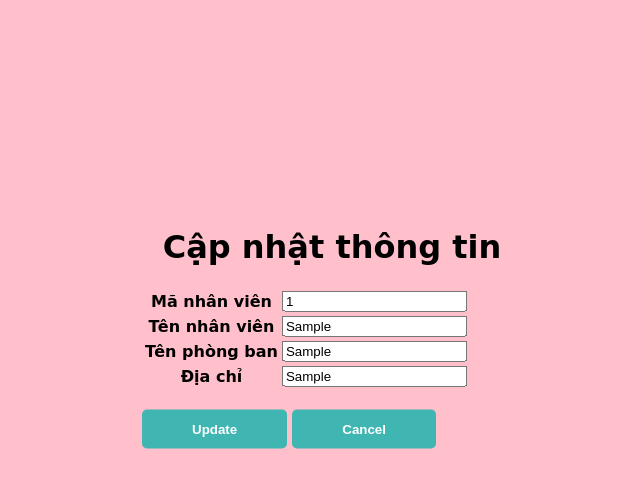
After one commit to CongTai195/WebExercise, a PHP site: page /CNWeb18N13/form-capnhatNV.php?IDNV=1 in a window 1280 px wide. The commit adds this page. Shown: the top 488 px of the page, without its empty margins (308-948 px from the left). Run offline with PHP 8.4, Linux system fonts and the light colour scheme; tables that the repository leaves empty or names only in its code hold one stand-in row (values such as "Sample post").

Commit message:
Cập nhật và xóa nhân viên

```diff
--- /dev/null
+++ b/form-capnhatNV.php
@@ -0,0 +1,88 @@
+<!DOCTYPE html>
+<html lang="en">
+<head>
+    <title>Fomr Cập nhật</title>
+    <style>
+        body{
+            margin: 0;
+            padding: 0;
+            font-family: 'Handlee', cursive;
+            background-color: pink;
+        }
+        h1{
+            text-align: center;
+        }
+        .FormUpdate{
+            color: black;
+            width: 380px;
+            position: absolute;
+            top: 50%;
+            left: 50%;
+            transform: translate(-50%,-80%);
+        }
+        .submit{
+            background-color: #3fb6b2;
+            padding: 12px 50px;
+            border-radius: 5px;
+            cursor: pointer;
+            color: #ffffff;
+            border: none;
+            outline: none;
+            margin: 0;
+            font-weight: bold;
+        }
+        .submit:hover{
+            background-color: #43a09d;
+        }
+        table{
+            padding-bottom: 20px;
+        }
+    </style>
+</head>
+<body>
+    <form id="form" action="http://localhost/CNWeb18N13/xulycapnhatNV.php" method="POST" name="FormUpdate" class="FormUpdate">
+        <?php
+            $link = mysqli_connect("localhost", "root", "");
+            mysqli_select_db($link, "dulieu");
+            $diachi = '';
+            $hoten = '';
+            $tenpb = '';
+            $IDNV = $_GET['IDNV'];
+            $query = "select IDNV, hoten, tenpb, diachi from nhanvien inner join phongban on nhanvien.IDPB = phongban.IDPB where IDNV = '$IDNV'";
+            $result = mysqli_query($link, $query);
+            if (mysqli_num_rows($result) == 1) {
+                $row = $result->fetch_array();
+                $hoten = $row["hoten"];
+                $diachi = $row["diachi"];
+                $tenpb = $row["tenpb"];
+            }
+            ?>
+        <h1>Cập nhật thông tin</h1>
+        <table>
+            <tr>
+                <th>Mã nhân viên</th>
+                <td><input type="text" readonly name="IDNV" id="IDNV" value="<?php echo $IDNV ?>"></td>
+            </tr>
+            <tr>
+                <th>Tên nhân viên</th>
+                <td><input type="text" name="hoten" id="hoten" value="<?php echo $hoten ?>"></td>
+            </tr>
+            <tr>
+                <th>Tên phòng ban</th>
+                <td><input type="text" name="tenpb" id="tenpb" value="<?php echo $tenpb ?>"></td>
+            </tr>
+            <tr>
+                <th>Địa chỉ</th>
+                <td><input type="text" name="diachi" id="diachi" value="<?php echo $diachi ?>"></td>
+            </tr>
+        </table>
+        <input class="submit" type="submit" value="Update" name="update">
+        <input class="submit" type="button" value="Cancel" name="cancel" onclick="Cancel()">
+    </form>
+    <script>
+        function Cancel(){
+            window.history.back();
+        }
+    </script>
+</body>
+</html>
--- a/xemthongtinNV.php
+++ b/xemthongtinNV.php
@@ -129,7 +129,7 @@
                             <th>Thao tác</th>
                         </tr>";
                     while ($row = mysqli_fetch_array($result)) {
-                        echo "<tr><th>" . $row["IDNV"] . "</th><td>" . $row["hoten"] . "</td><td>" . $row["tenpb"] . "</td><td>" . $row["diachi"] . "</td><th>" . "<a href = #>Cập nhật</a>" . "</th></tr>";
+                        echo "<tr><th>" . $row["IDNV"] . "</th><td>" . $row["hoten"] . "</td><td>" . $row["tenpb"] . "</td><td>" . $row["diachi"] . "</td><th>" . "<a href = 'form-capnhatNV.php?IDNV=$row[IDNV]'>Cập nhật</a>" ."<a href = 'xoaNV.php?IDNV=$row[IDNV]'>Xóa</a>" . "</th></tr>";
                     }
                     echo "</table>";
                 }
```
Also changed, not shown: xoaNV.php (added, +8 -0 lines), xulycapnhatNV.php (added, +11 -0 lines).
